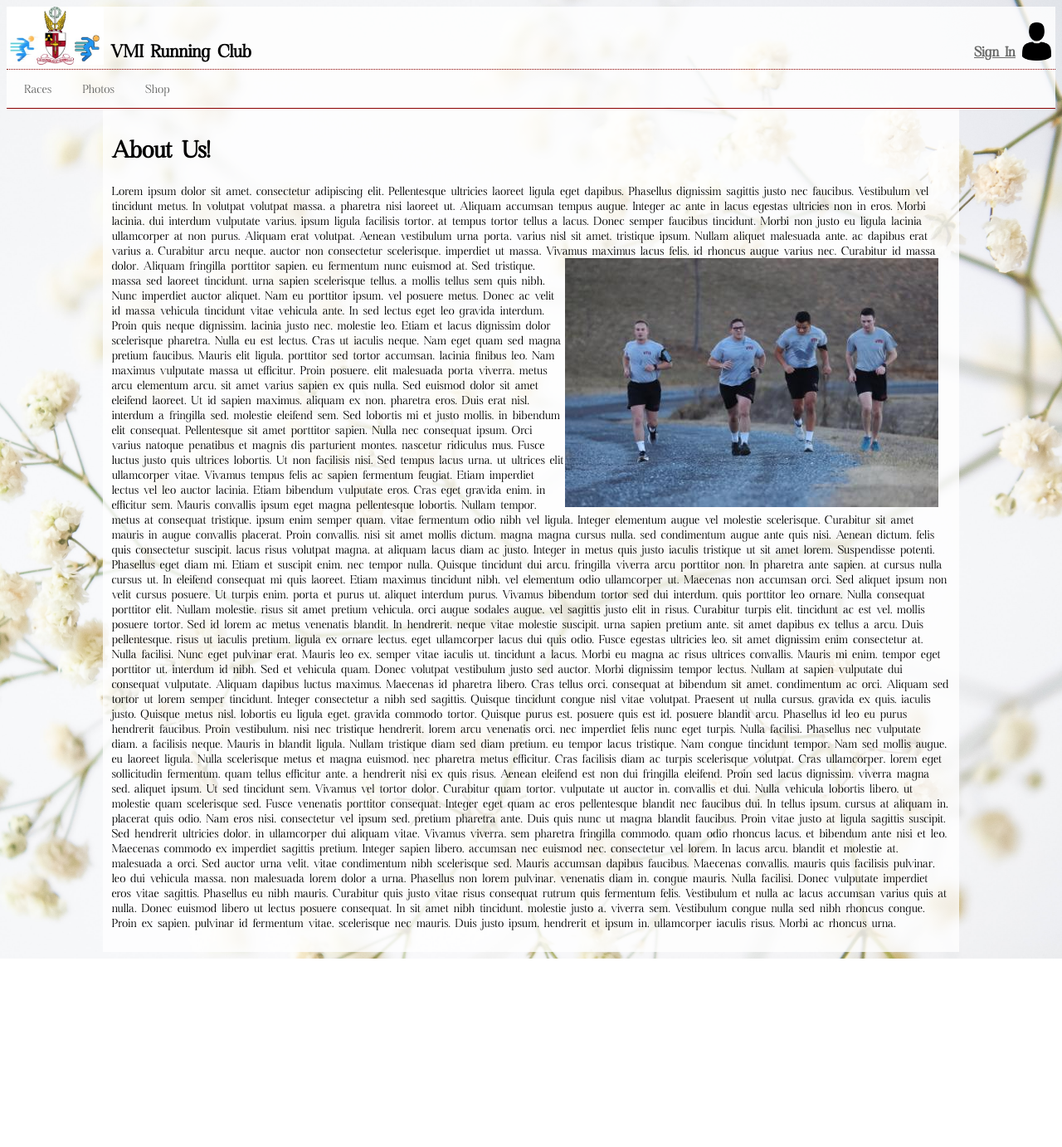
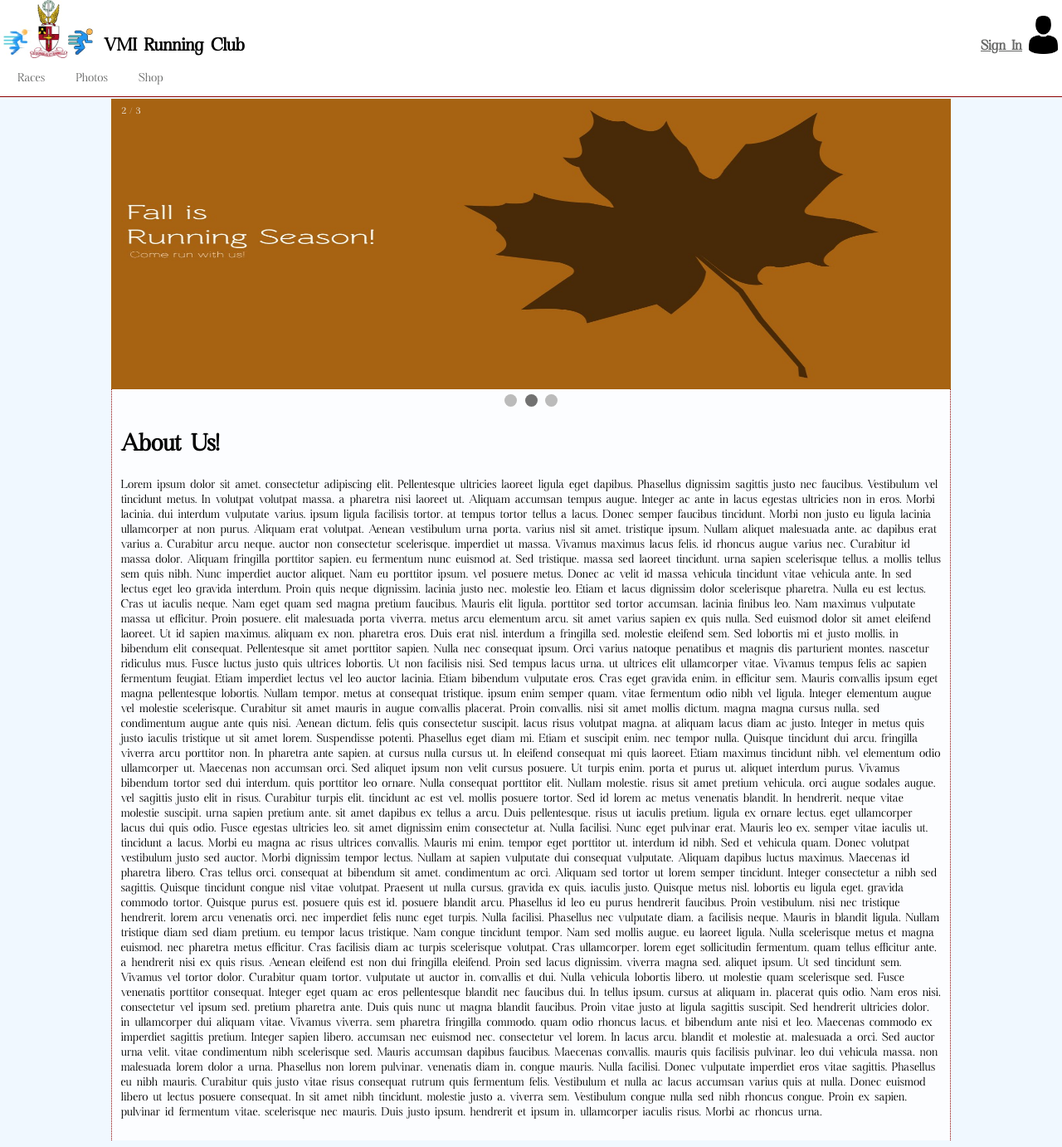
Before and after one commit to jrroberts39/marathon_site, a PHP site: page / in a window 1280 px wide. Shown: the whole page at 83% size. Before the commit the page ends 1155 px from the top, so only its background shows below. Run offline with PHP 8.4, Linux system fonts and the light colour scheme.

Commit message:
distinguished style

```diff
--- a/form.php
+++ b/form.php
@@ -1,9 +1,13 @@
 <html>
+<link rel="stylesheet" href="style.css">
+<div class = "container">
 <h1>Sign in with existing account</h1> <p>select currently based on first name</p>
 <p>New User? <a href = "createUser.php">Create Account</a></p>
 <form action = "formProcess.php" method="POST">
 <h2>Email:</h2><input name ="email" type = "text"/>
 <h2>Password:</h2><input name = "pass" type = "text"/>
-<button type = "submit" name = "submit">submit</button>
+<button type = "submit" name = "submit">submit</button><br><br>
+<a href = "index.html">Return Home</a>
+</div>
 </form>
 </html>
--- a/index.html
+++ b/index.html
@@ -1,103 +1,10 @@
 <html>
 <head>
-    <style>
-        /*---------GENERAL STYLE---------*/
-        @font-face {
-            font-family: glide_font;
-            src: url(Bayoreh.otf);
-        }
-        body {
-            font-family: glide_font;
-            background-image: url("images/white_blossom.jpg");
-            background-position: center; /* Center the image */
-            background-size: cover; /* Resize the background image to cover the entire container */
 
-        }
-        a {
-            color: #666766;
-        }
-        /*---------NAVIGATION---------*/
-        /*logobar--ul = nav_left_elements*/
-        .logo_bar {
-            height: 75px;
-            border-bottom: 1px dotted darkred;
-            background-color: rgba(255,255,255,0.8);
-        }
-        .logo_left_elements {
-            display: inline-block;
-            float: left;
-            list-style-type: none;
-            margin: 0;
-            padding: 0;
-            overflow: hidden;
-        }
-        .logo_left_elements li {
-            float: left;
-            height: 75px;
-        }
-        .logo_left_elements h2 {
-            margin-top: 40px;
-            margin-left: 8px;
-        }
-        .logo_right_elements {
-            display: inline-block;
-            float: right;
-            list-style-type: none;
-            margin: 0;
-            padding: 0;
-            overflow: hidden;
-        }
-        .logo_right_elements li {
-            float: right;
-            height: 75px;
-        }
-        .logo_right_elements h3 {
-            margin-top: 44px;
-            margin-right: 8px;
-        }
-        .logo_right_elements img{
-            margin-top: 19px;
-            margin-right: 5px;
-            max-width: 35px;
-        }
-        /*navbar--ul = nav_left_elements*/
-        .nav_left_elements {
-            list-style-type: none;
-            margin: 0;
-            padding: 0;
-            overflow: hidden;
-            border-bottom: 1px solid darkred;
-            background-color: rgba(255,255,255,0.8);
-        }
-        .nav_left_elements li {
-            float: left;
-        }
-        .nav_left_elements a {
-            display: block;
-            text-align: center;
-            padding: 14px 16px;
-            text-decoration: none;
-        }
-        .nav_left_elements a {
-            margin-left: 5px;
-        }
-        .nav_left_elements a:hover {
-            background-color: #FFD520;
-        }
-        /*---------CONTENT---------*/
-        .container {
-            width: 80%;
-            margin: auto;
-            background-color: rgba(255,255,255,0.8);
-            padding: 10px;
-        }
+    <meta name="viewport" content="width=device-width, initial-scale=1">
 
-        .container img {
-            float: right;
-            display: inline-block;
-            margin-right: 15px;
-        }
-    </style>
+    <link rel="stylesheet" href="style.css">
+
 </head>
 <body>
 
@@ -111,16 +18,75 @@
             <li><h3><a href = "form.php">Sign In</a></h3></li>
         </ul>
     </div>
-    <ul class = "nav_left_elements">
-        <li><a href="#">Races</a></li>
-        <li><a href="#">Photos</a></li>
-        <li><a href="#">Shop</a></li>
-    </ul>
+    <div class= "nav_elements">
+        <ul class = "nav_left_elements">
+            <li><a href="#">Races</a></li>
+            <li><a href="#">Photos</a></li>
+            <li><a href="#">Shop</a></li>
+        </ul>
+    </div>
+
+    <div class="slideshow-container">
+
+        <div class="mySlides fade">
+          <div class="numbertext">1 / 3</div>
+          <img src="images/hustle_banner.png" style="width:100%">
+          <!-- <div class="text">Harvest Hustle</div> -->
+        </div>
+
+        <div class="mySlides fade">
+          <div class="numbertext">2 / 3</div>
+          <img src="images/fall_banner.jpg" style="width:100%">
+          <!-- <div class="text">Fall is Fun</div> -->
+        </div>
+
+        <div class="mySlides fade">
+          <div class="numbertext">3 / 3</div>
+          <img src="images/chessie_banner.png" style="width:100%">
+          <!-- <div class="text">Chessie Trail</div> -->
+        </div>
+
+    </div>
+
+    <br><br>
+
     <div class = "container">
+
+
+        <div style="text-align:center">
+            <span class="dot"></span>
+            <span class="dot"></span>
+            <span class="dot"></span>
+        </div>
+
+        <script>
+            let slideIndex = 0;
+            showSlides();
+
+            function showSlides() {
+              let i;
+              let slides = document.getElementsByClassName("mySlides");
+              let dots = document.getElementsByClassName("dot");
+              for (i = 0; i < slides.length; i++) {
+                slides[i].style.display = "none";
+              }
+              slideIndex++;
+              if (slideIndex > slides.length) {slideIndex = 1}
+              for (i = 0; i < dots.length; i++) {
+                dots[i].className = dots[i].className.replace(" active", "");
+              }
+              slides[slideIndex-1].style.display = "block";
+              dots[slideIndex-1].className += " active";
+              setTimeout(showSlides, 4000); // Change image every 2 seconds
+            }
+            </script>
+
+
+        <!-- <img src="images/banner.png"/ style = "width: 100%; height: 450px; margin: auto;"> -->
         <h1>About Us!</h1>
         <p>Lorem ipsum dolor sit amet, consectetur adipiscing elit. Pellentesque ultricies laoreet ligula eget dapibus. Phasellus dignissim sagittis justo nec faucibus. Vestibulum vel tincidunt metus. In volutpat volutpat massa, a pharetra nisi laoreet ut. Aliquam accumsan tempus augue. Integer ac ante in lacus egestas ultricies non in eros. Morbi lacinia, dui interdum vulputate varius, ipsum ligula facilisis tortor, at tempus tortor tellus a lacus. Donec semper faucibus tincidunt. Morbi non justo eu ligula lacinia ullamcorper at non purus. Aliquam erat volutpat. Aenean vestibulum urna porta, varius nisl sit amet, tristique ipsum. Nullam aliquet malesuada ante, ac dapibus erat varius a. Curabitur arcu neque, auctor non consectetur scelerisque, imperdiet ut massa. Vivamus maximus lacus felis, id rhoncus augue varius nec. Curabitur id massa dolor.
 
-            Aliquam fringilla porttitor sapien, eu fermentum nunc euismod at. <img src="images/og_bois.jpg"/> Sed tristique, massa sed laoreet tincidunt, urna sapien scelerisque tellus, a mollis tellus sem quis nibh. Nunc imperdiet auctor aliquet. Nam eu porttitor ipsum, vel posuere metus. Donec ac velit id massa vehicula tincidunt vitae vehicula ante. In sed lectus eget leo gravida interdum. Proin quis neque dignissim, lacinia justo nec, molestie leo. Etiam et lacus dignissim dolor scelerisque pharetra.
+            Aliquam fringilla porttitor sapien, eu fermentum nunc euismod at. Sed tristique, massa sed laoreet tincidunt, urna sapien scelerisque tellus, a mollis tellus sem quis nibh. Nunc imperdiet auctor aliquet. Nam eu porttitor ipsum, vel posuere metus. Donec ac velit id massa vehicula tincidunt vitae vehicula ante. In sed lectus eget leo gravida interdum. Proin quis neque dignissim, lacinia justo nec, molestie leo. Etiam et lacus dignissim dolor scelerisque pharetra.
 
             Nulla eu est lectus. Cras ut iaculis neque. Nam eget quam sed magna pretium faucibus. Mauris elit ligula, porttitor sed tortor accumsan, lacinia finibus leo. Nam maximus vulputate massa ut efficitur. Proin posuere, elit malesuada porta viverra, metus arcu elementum arcu, sit amet varius sapien ex quis nulla. Sed euismod dolor sit amet eleifend laoreet. Ut id sapien maximus, aliquam ex non, pharetra eros. Duis erat nisl, interdum a fringilla sed, molestie eleifend sem. Sed lobortis mi et justo mollis, in bibendum elit consequat. Pellentesque sit amet porttitor sapien. Nulla nec consequat ipsum.
 
--- /dev/null
+++ b/style.css
@@ -0,0 +1,177 @@
+
+    * {box-sizing: border-box;}
+    .mySlides {display: none;}
+    img {vertical-align: middle; max-width: 100%; max-height: 350px;}
+
+    /* Slideshow container */
+    .slideshow-container {
+        margin: auto;
+        margin-top: 119px;
+        max-width: 80%;
+        max-height: 310px;
+        position: relative;
+        }
+
+    /* Caption text */
+    .text {
+    color: #f2f2f2;
+    font-size: 15px;
+    padding: 8px 12px;
+    position: absolute;
+    bottom: 8px;
+    width: 100%;
+    text-align: center;
+    }
+
+    /* Number text (1/3 etc) */
+    .numbertext {
+    color: #f2f2f2;
+    font-size: 12px;
+    padding: 8px 12px;
+    position: absolute;
+    top: 0;
+    }
+
+    /* The dots/bullets/indicators */
+    .dot {
+    height: 15px;
+    width: 15px;
+    margin: 0 2px;
+    background-color: #bbb;
+    border-radius: 50%;
+    display: inline-block;
+    transition: background-color 0.2s ease;
+    }
+
+    .active {
+    background-color: #717171;
+    }
+
+    /* Fading animation */
+    .fade {
+    animation-name: fade;
+    animation-duration: 3.5s;
+    }
+
+    @keyframes fade {
+    from {opacity: .8}
+    to {opacity: 1}
+    }
+
+    /* On smaller screens, decrease text size */
+    @media only screen and (max-width: 300px) {
+    .text {font-size: 11px}
+    }
+        /*---------GENERAL STYLE---------*/
+        @font-face {
+            font-family: glide_font;
+            src: url(Bayoreh.otf);
+        }
+        body {
+            font-family: glide_font;
+            /*background-image: url("images/white_blossom.jpg");*/
+            /*background-position: center; /* Center the image */
+            /*background-size: cover; /* Resize the background image to cover the entire container */
+            background-color: aliceblue;
+            /* background-color: #23272a; */
+            /* background-color: white; */
+        }
+        a {
+            color: #666766;
+        }
+        /*---------NAVIGATION---------*/
+        /*logobar--ul = nav_left_elements*/
+        .logo_bar {
+            height: 75px;
+            border-bottom: 1px dotted darkred;
+            background-color: rgba(255,255,255,0.8);
+            background-color: white;
+            position: absolute;
+            top: 0; left: 0;
+            width: 100%;
+        }
+        .logo_left_elements {
+            display: inline-block;
+            float: left;
+            list-style-type: none;
+            margin: 0;
+            padding: 0;
+            overflow: hidden;
+        }
+        .logo_left_elements li {
+            float: left;
+            height: 75px;
+        }
+        .logo_left_elements h2 {
+            margin-top: 40px;
+            margin-left: 8px;
+        }
+        .logo_right_elements {
+            display: inline-block;
+            float: right;
+            list-style-type: none;
+            margin: 0;
+            padding: 0;
+            overflow: hidden;
+        }
+        .logo_right_elements li {
+            float: right;
+            height: 75px;
+        }
+        .logo_right_elements h3 {
+            margin-top: 44px;
+            margin-right: 8px;
+        }
+        .logo_right_elements img{
+            margin-top: 19px;
+            margin-right: 5px;
+            max-width: 35px;
+        }
+        /*navbar--ul = nav_left_elements*/
+        .nav_left_elements {
+            list-style-type: none;
+            margin: 0;
+            padding: 0;
+            overflow: hidden;
+            border-bottom: 1px solid darkred;
+            /* background-color: rgba(255,255,255,0.8); */
+            background-color: white;
+        }
+        .nav_elements {
+            margin-top: 70px;
+            width: 100%;
+            position: absolute;
+            top: 0;
+            left: 0;
+        }
+        .nav_left_elements li {
+            float: left;
+        }
+        .nav_left_elements a {
+            display: block;
+            text-align: center;
+            padding: 14px 16px;
+            text-decoration: none;
+        }
+        .nav_left_elements a {
+            margin-left: 5px;
+        }
+        .nav_left_elements a:hover {
+            background-color: #FFD520;
+        }
+        /*---------CONTENT---------*/
+        .container {
+            width: 80%;
+            margin: auto;
+            background-color: rgba(255,255,255,0.8);
+            /* background-color: white; */
+            padding: 10px;
+            border-right: 1px dotted darkred;
+            border-left: 1px dotted darkred;
+        }
+
+        .container img {
+            float: right;
+            display: inline-block;
+            margin-right: 15px;
+        }
```
Also changed, not shown: createUser.php (+6 -1 lines), images/banner.png (added), images/chessie.jpg (added), images/chessie_banner.png (added), images/hustle_banner.png (added), images/runchess.png (added).
